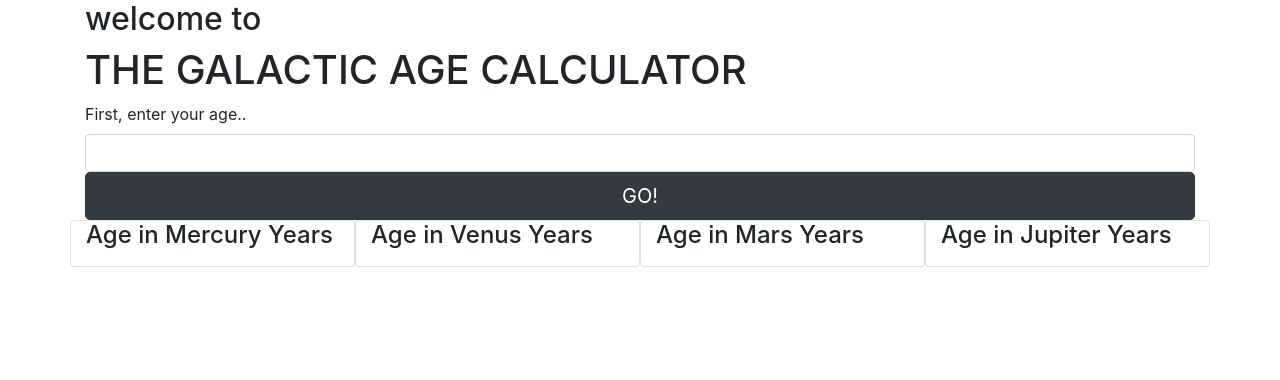
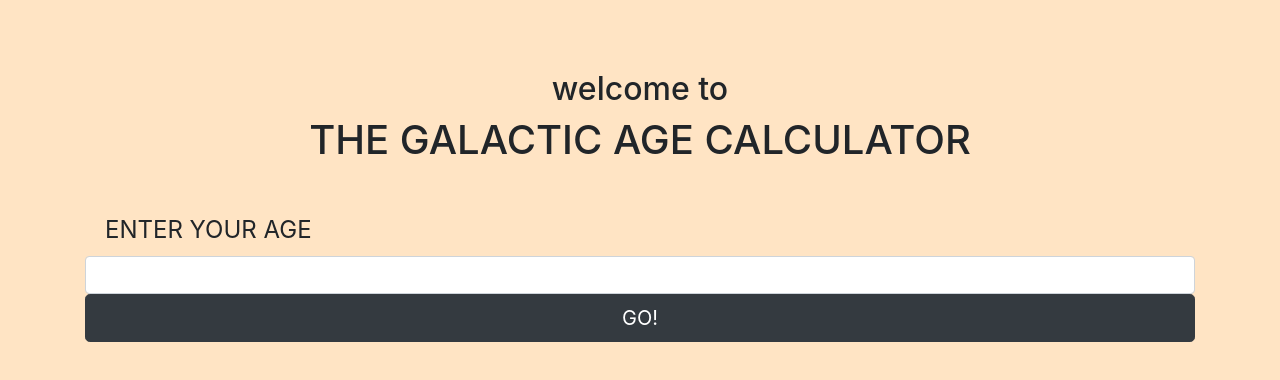
Before and after one commit to RileyShimp/galactic, a website built with webpack: page src/index.html in a window 1280 px wide. Built offline with nearby package versions, Linux system fonts and the light colour scheme.

Commit message:
Add fade in effect to results and custom styling

```diff
--- a/src/css/styles.css
+++ b/src/css/styles.css
@@ -0,0 +1,22 @@
+body {
+  background-color: bisque;
+}
+
+header {
+  text-align: center;
+  padding-top: 70px;
+  padding-bottom: 40px;
+}
+
+label {
+  font-size: x-large;
+  padding-left: 20px;
+}
+
+.card {
+margin : 20px;
+}
+
+#results {
+  display: none;
+}
--- a/src/index.html
+++ b/src/index.html
@@ -4,32 +4,32 @@
     <title>Galactic</title>
   </head>
 <body>
-  <div class="container-lg">
+  <div class="container">
     <header>
       <h2>welcome to</h2>
       <h1>THE GALACTIC AGE CALCULATOR</h1>
     </header>
     <form id="ageForm" class="formbox">
       <div>
-        <label for="age">First, enter your age..</label>
+        <label for="age">ENTER YOUR AGE</label>
         <input type="number" id="ageInput" class="form-control" min="0" required>
         <button id="agebutton" type="submit" class="btn btn-dark btn-lg btn-block">GO!</button>
       </div>
     </form>
-    <div class="row">
-      <div class="card col">
+    <div id="results">
+      <div class="card">
         <h4>Age in Mercury Years</h4>
         <h2 id="mercuryAge"></h2>
       </div>
-      <div class="card col">
+      <div class="card">
         <h4>Age in Venus Years</h4>
         <h2 id="venusAge"></h2>
       </div>
-      <div class="card col">
+      <div class="card">
         <h4>Age in Mars Years</h4>
         <h2 id="marsAge"></h2>
       </div>
-      <div class="card col">
+      <div class="card">
         <h4>Age in Jupiter Years</h4>
         <h2 id="jupiterAge"></h2>
       </div>
--- a/src/index.js
+++ b/src/index.js
@@ -22,6 +22,6 @@ $(document).ready(function() {
     $('#venusAge').text(userAge.venus);
     $('#marsAge').text(userAge.mars);
     $('#jupiterAge').text(userAge.jupiter);
+    $('#results').fadeIn();
   });
-
 });
```
